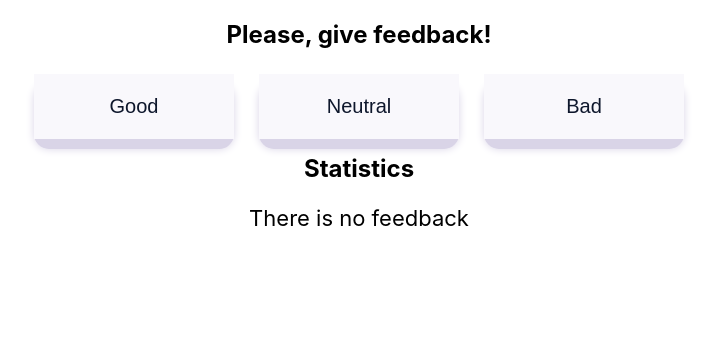
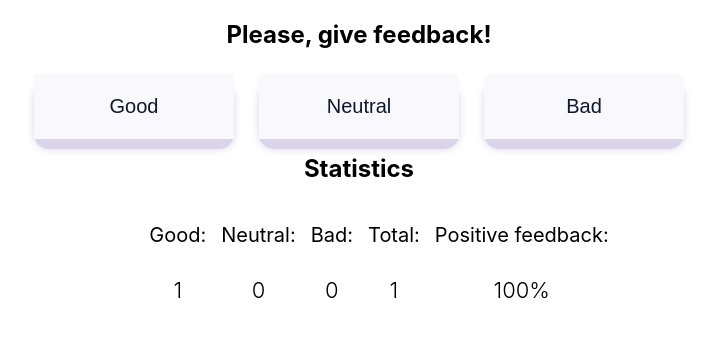
Before and after one commit to vladisulian/goit-react-hw-04-feedback, a React (Create React App) app: page / in a window 1280 px wide. Both pictures are taken after a click on the button "Good". Shown: the top 338 px of the page, without its empty margins (281-998 px from the left). Built offline with nearby package versions, Linux system fonts and the light colour scheme.

Commit message:
Now it works

```diff
--- a/src/components/App.jsx
+++ b/src/components/App.jsx
@@ -53,9 +53,10 @@ export const App = () => {
   const [good, setGood] = useState(0);
   const [neutral, setNeutral] = useState(0);
   const [bad, setBad] = useState(0);
-  const [feedbacks, setfeedbacks] = useState({ good, neutral, bad });
+  // const [feedbacks, setfeedbacks] = useState({ good, neutral, bad });
 
   const handleFeedback = data => {
+    console.log(data);
     switch (data) {
       case 'good':
         setGood(prevState => prevState + 1);
@@ -72,9 +73,7 @@ export const App = () => {
   };
 
   const countTotalFeedback = () => {
-    return Object.values(feedbacks).reduce((acc, state) => {
-      return acc + state;
-    }, 0);
+    return good + neutral + bad;
   };
 
   const countPositiveFeedbackPercentage = () => {
@@ -87,10 +86,10 @@ export const App = () => {
     <FeedbackSection title={`Please, give feedback!`}>
       <FeedbackOptions
         addFeedback={handleFeedback}
-        state={Object.keys(feedbacks)}
+        state={Object.keys({ good, neutral, bad })}
       />
       <Statistics
-        states={feedbacks}
+        states={{ good, neutral, bad }}
         total={total}
         positivePercents={positiveFeedbacks}
       />
--- a/src/components/Statistics/Statistics.jsx
+++ b/src/components/Statistics/Statistics.jsx
@@ -3,24 +3,25 @@ import PropTypes from 'prop-types';
 import React from 'react';
 import './statistics.css';
 export const Statistics = ({ states, total, positivePercents }) => {
-  const { good, neutral, bad } = states;
+  // const { good, neutral, bad } = states;
+  console.log(states);
+  // console.log(total);
   return (
     <div className="statistics">
       <h1 className="statistics__title">Statistics</h1>
-
       {total > 0 ? (
         <ul className="statistics__data">
           {/* good, neutra, bad feedback's */}
           <li>
-            <p>Good:</p> <span>{good}</span>
+            <p>Good:</p> <span>{states.good}</span>
           </li>
           <li>
             <p>Neutral:</p>
-            <span>{neutral}</span>
+            <span>{states.neutral}</span>
           </li>
           <li>
             <p>Bad:</p>
-            <span>{bad}</span>
+            <span>{states.bad}</span>
           </li>
           {/* total, positive percents */}
           <li>
```
